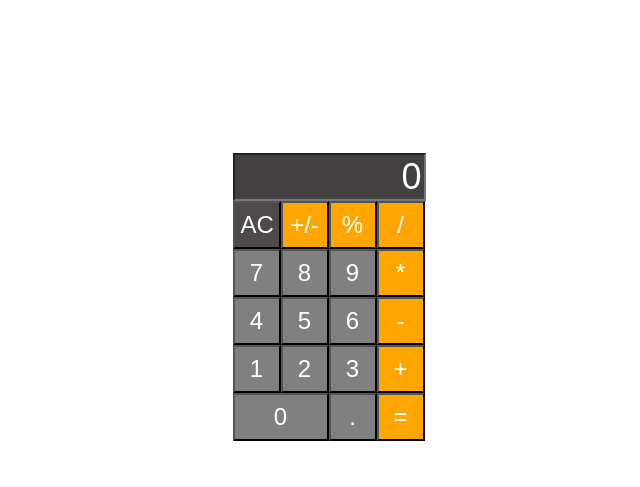
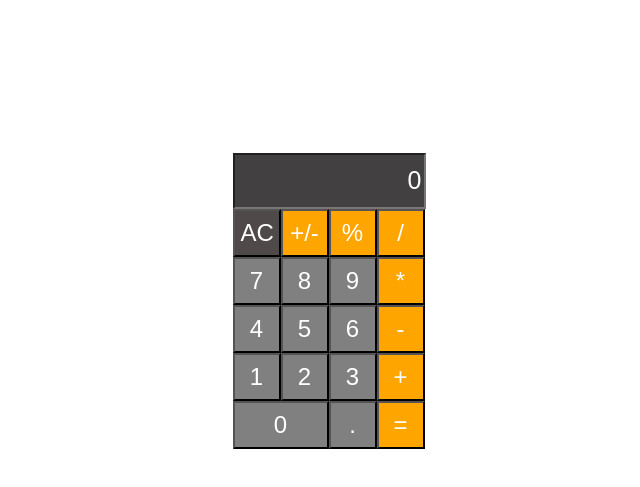
Before and after one commit to The-Pisupats/Calculator, a plain HTML site: page index.html in a window 1280 px wide. Shown: the part 79-566 px from the top of the page, without its empty margins (319-959 px from the left). Drawn offline with Linux system fonts and the light colour scheme.

Commit message:
Decrease font size of working area and set the height of working area to 50px

```diff
--- a/basic-calculator-style.css
+++ b/basic-calculator-style.css
@@ -25,8 +25,9 @@
 .working-area {
   background-color: #424040;
   color: white;
-  font-size: 36px;
+  font-size: 25px;
   width: 100%;
+  height: 50px;
   text-align: right;
 }
 .calc-grid {
```
